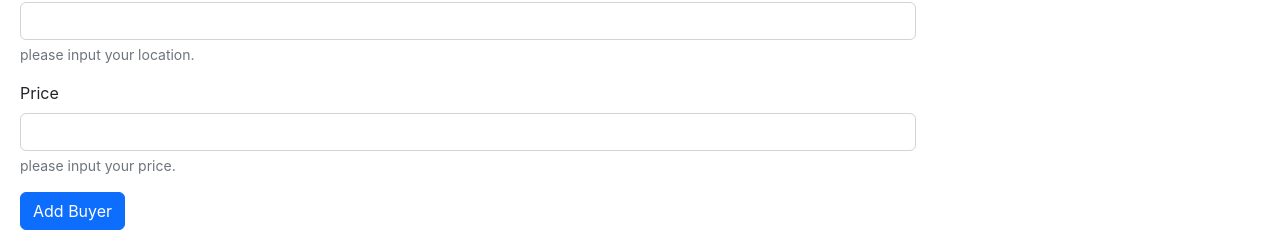
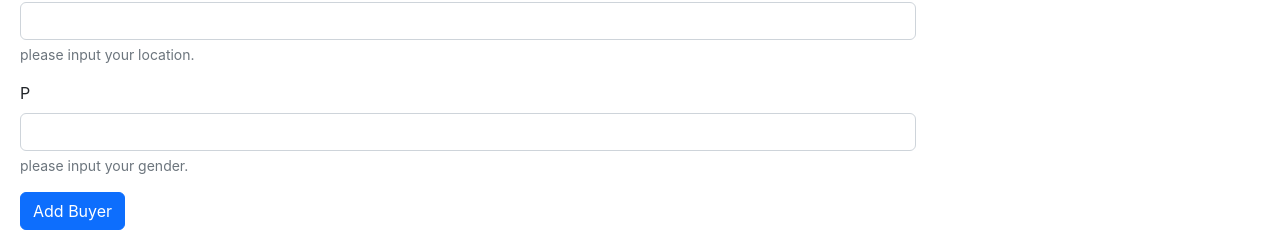
Before and after one commit to Mirobecatherline/phase_3_project, a React (Create React App) app in the folder frontend/frontend/: page /buyers in a window 1280 px wide. Shown: the part 491-723 px from the top of the page. Built offline with nearby package versions, Linux system fonts and the light colour scheme; no server answers.

Commit message:
update component

```diff
--- a/frontend/frontend/src/components/addbuyer.js
+++ b/frontend/frontend/src/components/addbuyer.js
@@ -28,9 +28,9 @@ function handlechange(e) {
                         <div id="emailHelp" className="form-text">please input your location.</div>
                     </div>
                     <div className="mb-3">
-                        <label for="priceinput" className="form-label">Price</label>
+                        <label for="priceinput" className="form-label">P</label>
                         <input type="text" className="form-control" id="priceinput" name="gender" value={newbuyer.gender}/>
-                        <div id="emailHelp" className="form-text">please input your price.</div>
+                        <div id="emailHelp" className="form-text">please input your gender.</div>
                     </div>
                     <button type="submit" className="btn btn-primary">Add Buyer</button>
             </form>
```
